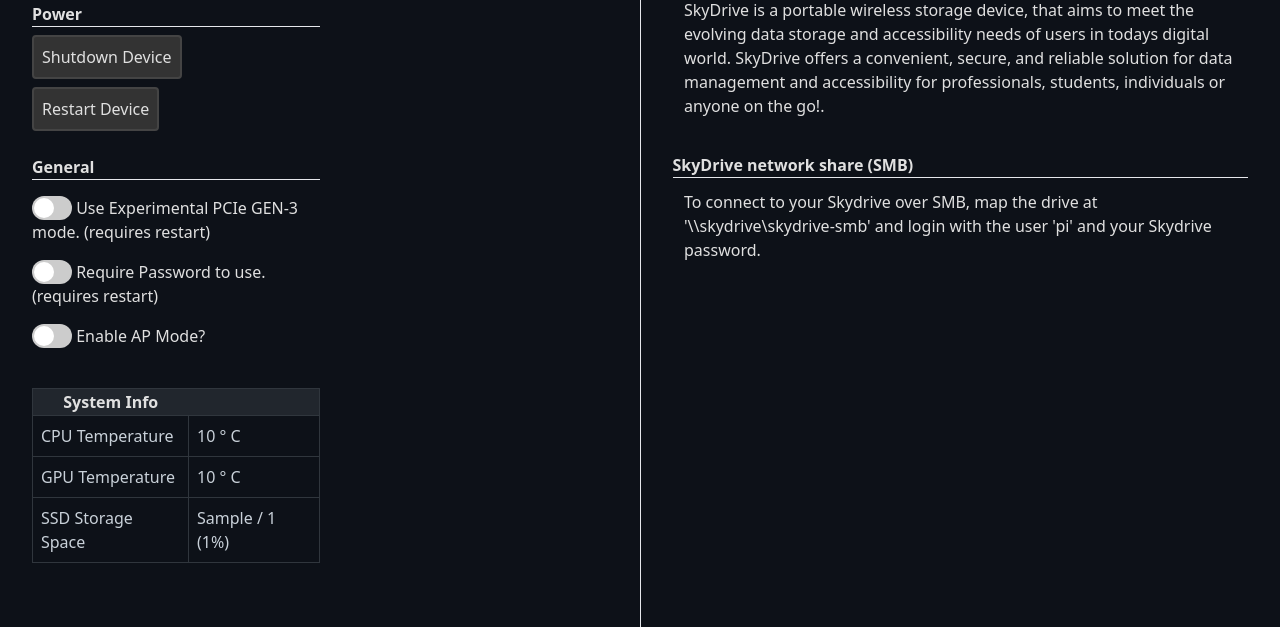
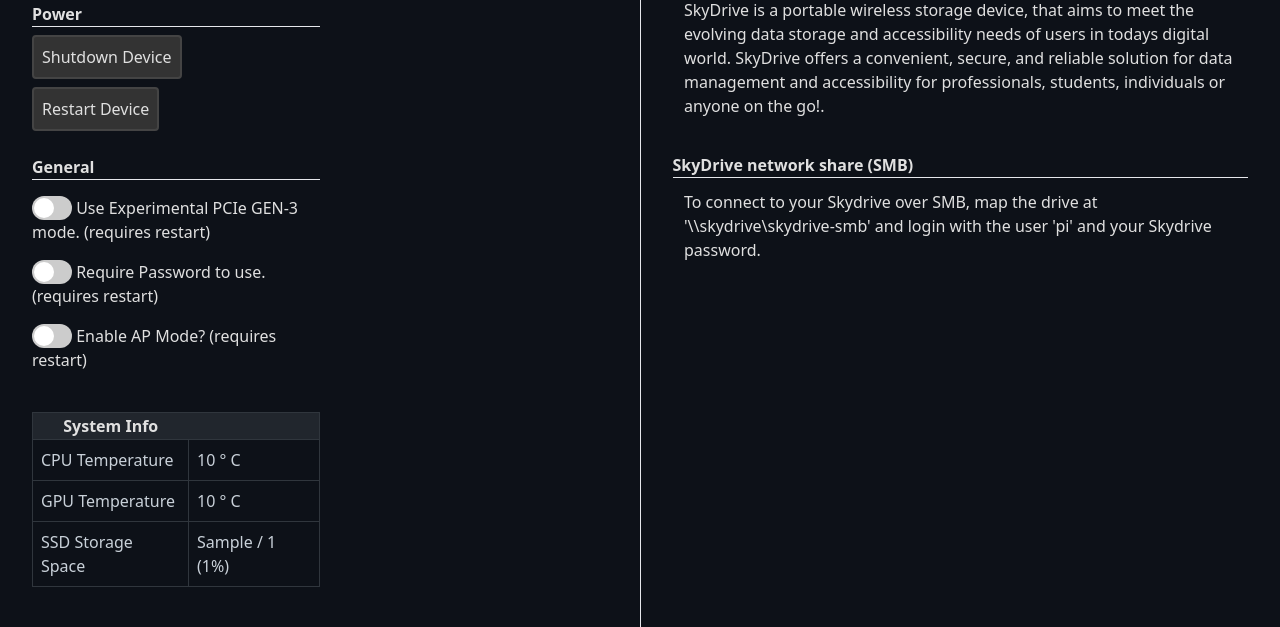
Before and after one commit to tlstommy/skydrive, a Flask app: template templates/settings.html in a window 1280 px wide. Shown: the part 137-764 px from the top of the page. Run offline with Flask 3, Linux system fonts and the light colour scheme; the template is opened without the code that fills it: most values are stand-ins (such as "Sample title", 1, 10 or a date in 2020); data that the repository does not hold is empty; style sheets or scripts are compiled from the project's sources; parts of the project's set-up code (start-up, migrations or seed data) failed here and were passed over.

Commit message:
ap mode switching done?

```diff
--- a/app/routes.py
+++ b/app/routes.py
@@ -278,7 +278,8 @@ def set_settings():
             subprocess.run(["sudo","nmcli","device","wifi","hotspot","ssid","SkyDrive","password",password], check=True)
         else:
             print("disconnecting ap and reconncecting to previous network at wlan0")
-            subprocess.run(["sudo","nmcli","device","disconnect","wlan0","&","sudo","nmcli","device","up","wlan0",">","pythonouttext.txt"], check=True)
+            subprocess.run(["sudo","nmcli","device","disconnect","wlan0","&","sudo","nmcli","device","up","wlan0","&","sudo","reboot","now"], check=True)
+
 
 
 
--- a/templates/settings.html
+++ b/templates/settings.html
@@ -72,7 +72,7 @@
                                     <input type="checkbox" id="network_mode_toggle_switch" name="mode_switch" value="true" {{ useAPMode }}>
                                     <span class="slider round"></span>
                                 </label>
-                                <label for="network_mode_toggle_switch" class="form-check-label">Enable AP Mode?</label>
+                                <label for="network_mode_toggle_switch" class="form-check-label">Enable AP Mode? (requires restart)</label>
                             </div>
 
 
```
